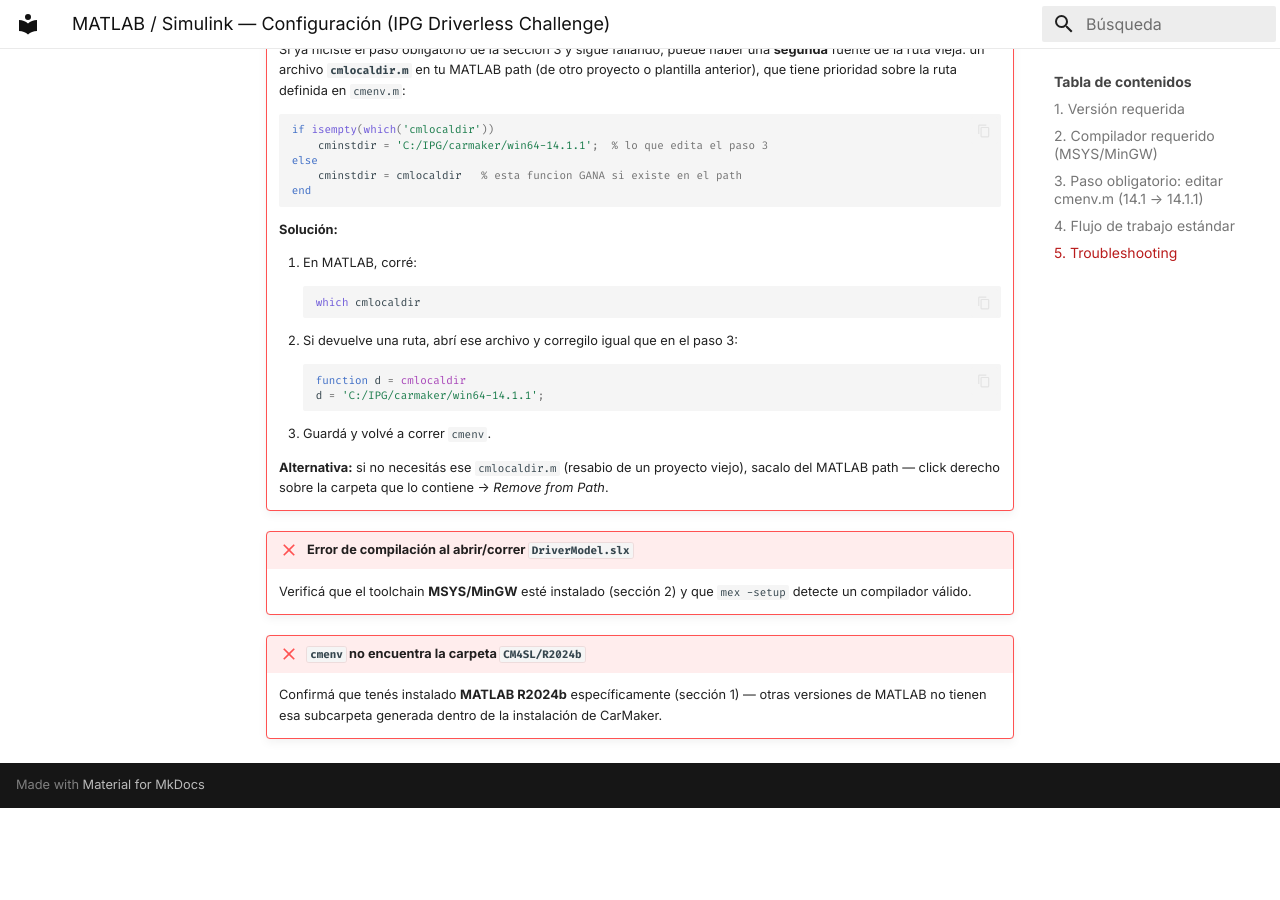
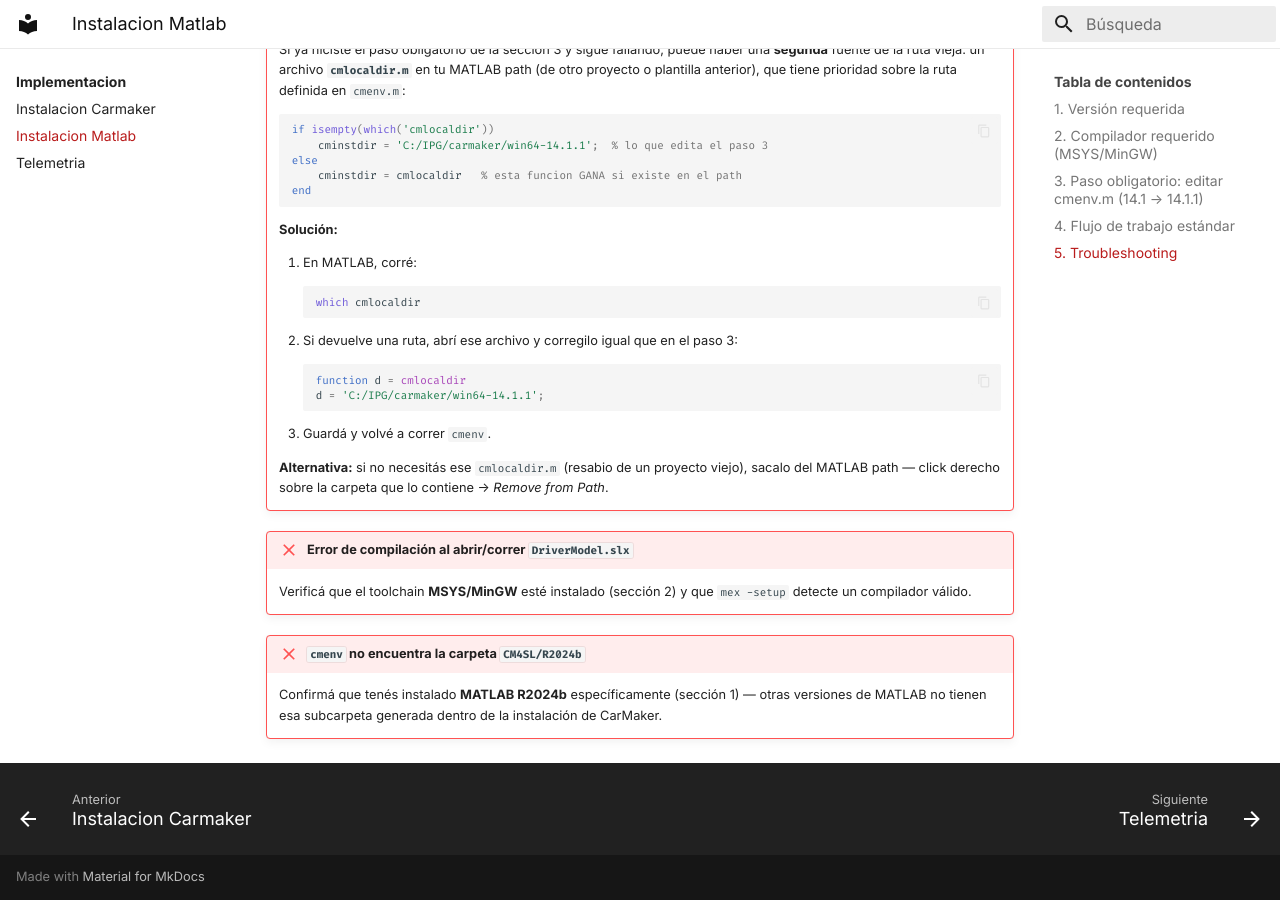
Before and after one commit to stavara/driverless, an MkDocs documentation site: the page built from docs/implementacion/instalacionmatlab.md, in a window 1280 px wide and 900 px high, scrolled down 2451 px. Built offline with MkDocs 1.6.1 and Material for MkDocs 9.7.7, drawn with Linux system fonts in a browser that asks for light colours; before the commit the page ends 3259 px from its top, so only the background shows below that.

Commit message:
Fix path for Instalacion Matlab in mkdocs.yml

```diff
--- a/mkdocs.yml
+++ b/mkdocs.yml
@@ -72,7 +72,7 @@ nav:
   - Implementacion:
       - implementacion/index.md
       - Instalacion Carmaker: implementacion/instalacioncarmaker.md
-      - Instalacion Matlab: instalacionmatlab.md
+      - Instalacion Matlab: implementacion/instalacionmatlab.md
       - Telemetria: implementacion/telemetrialive.md
   - Investigacion: investigacion.md
   - Nosotros: nosotros.md
```
